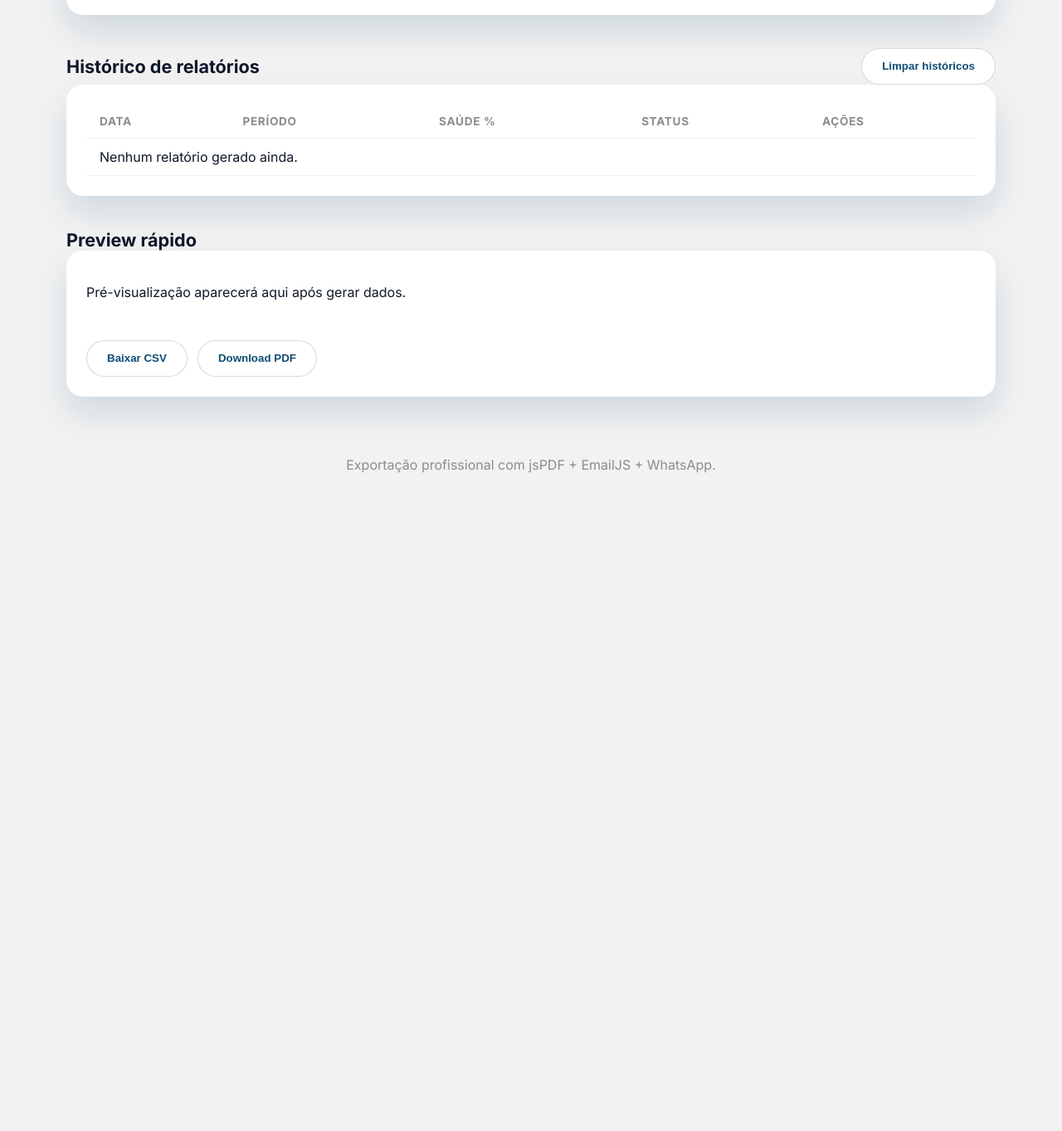
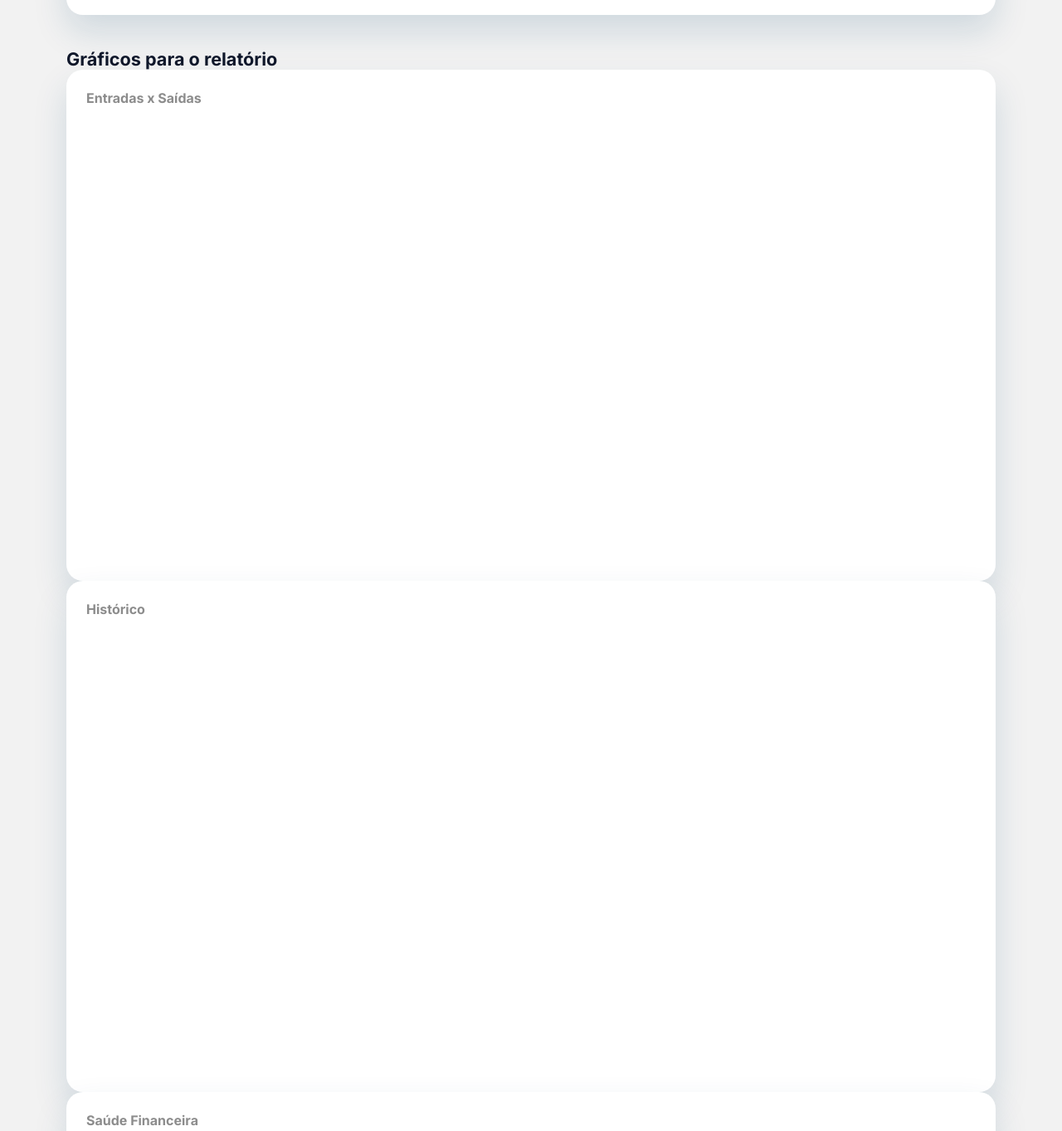
Before and after one commit to carlospiquet2023/meufinaceiro, a website with bundled scripts: page relatorio.html in a window 1280 px wide. Shown: the part 437-1800 px from the top of the page at 83% size. Before the commit the page ends 1031 px from the top, so only its background shows below. Built offline with nearby package versions, Linux system fonts and the light colour scheme; sample sign-in values are in the browser's storage; a script that the page names is missing.

Commit message:
fix: corrigir EmailJS para usar publicKey, adicionar canvases e gráficos na página de relatórios

```diff
--- a/assets/js/app.js
+++ b/assets/js/app.js
@@ -530,6 +530,16 @@ async function handleRelatorioPage() {
   if (page !== "relatorio") return;
   await loadReports();
 
+  // Initialize charts for report page
+  initDashboardCharts();
+  const { entradas, saidas, historico, saude } = calculateDashboardMetrics();
+  updateDashboardCharts({
+    entradas,
+    saidas,
+    historico,
+    saude,
+  });
+
   document
     .querySelector("[data-action=gerar-pdf]")
     ?.addEventListener("click", gerarPdfAtual);
--- a/assets/js/email.js
+++ b/assets/js/email.js
@@ -41,7 +41,7 @@ export async function sendEmailReport({ serviceId, templateId, publicKey, privat
 
   try {
     const emailjs = getEmailJS();
-    await emailjs.send(serviceId, templateId, payload, privateKey);
+    await emailjs.send(serviceId, templateId, payload, publicKey);
     return { queued: false };
   } catch (error) {
     const queue = readQueue();
--- a/relatorio.html
+++ b/relatorio.html
@@ -81,6 +81,26 @@
 
       <section>
         <div class="section-title">
+          <h2>Gráficos para o relatório</h2>
+        </div>
+        <div class="chart-grid">
+          <article class="card chart-card">
+            <h3>Entradas x Saídas</h3>
+            <canvas id="chartEntradasSaidas"></canvas>
+          </article>
+          <article class="card chart-card">
+            <h3>Histórico</h3>
+            <canvas id="chartHistorico"></canvas>
+          </article>
+          <article class="card chart-card">
+            <h3>Saúde Financeira</h3>
+            <canvas id="chartSaude"></canvas>
+          </article>
+        </div>
+      </section>
+
+      <section>
+        <div class="section-title">
           <h2>Histórico de relatórios</h2>
           <button class="btn secondary" data-action="limpar-relatorios">Limpar históricos</button>
         </div>
```
